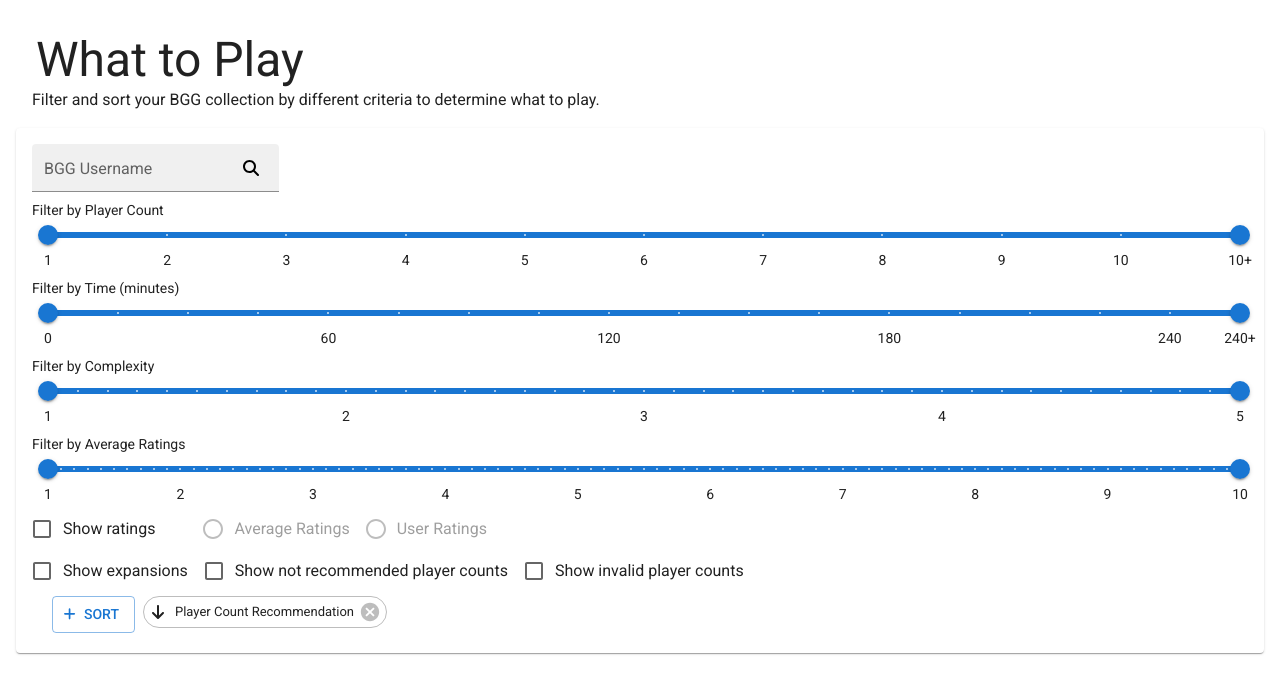
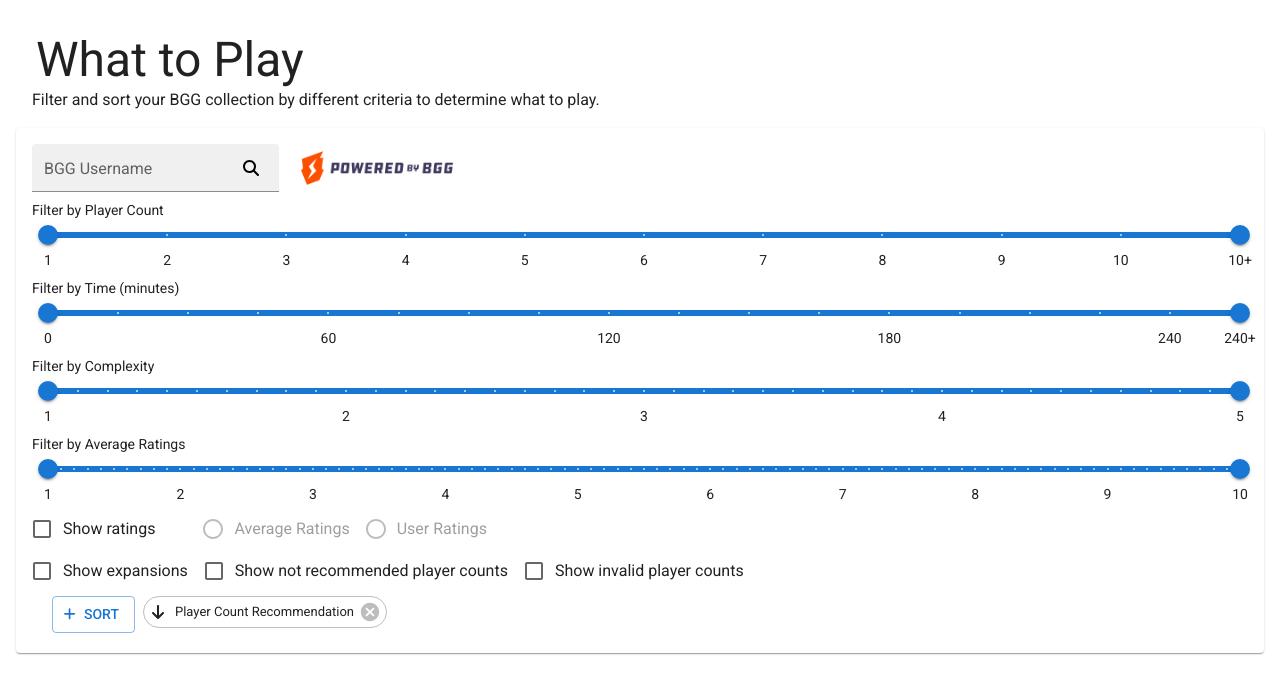
Before and after one commit to davidhorm/bgg-what-to-play, a Next.js app: page / in a window 1280 px wide. Shown: the top 694 px of the page. Built offline with nearby package versions, Linux system fonts and the light colour scheme; what @mui/material-nextjs would draw is missing.

Commit message:
feat: add Powered by BGG image

```diff
--- a/app/src/components/SearchFilterForm/SearchFilterForm.tsx
+++ b/app/src/components/SearchFilterForm/SearchFilterForm.tsx
@@ -1,8 +1,9 @@
-'use client';
+"use client";
 
 import { useState } from "react";
 import Paper from "@mui/material/Paper";
 import Slider from "@mui/material/Slider";
+import Image from "next/image";
 import { useFilterState } from "../ServiceProvider";
 import { CheckboxControls } from "./CheckboxControls";
 import { CustomSortControls } from "./CustomSortControls";
@@ -20,7 +21,19 @@ export const SearchFilterForm = () => {
       component="section"
       aria-label="Filter controls"
     >
-      <UsernameInput />
+      <div className="flex h-12 flex-row gap-4">
+        <UsernameInput />
+        <a href="https://boardgamegeek.com/">
+          <Image
+            src="/powered-by-bgg.png"
+            alt="Powered by BGG"
+            priority
+            width={1472}
+            height={432}
+            className="h-full w-auto"
+          />
+        </a>
+      </div>
 
       {sliderControls.map(({ sliderLabel, sliderProps }, index) => (
         <div key={sliderLabel} className="mt-2 mr-6 flex flex-col">
```
Also changed, not shown: public/powered-by-bgg.png (added).
